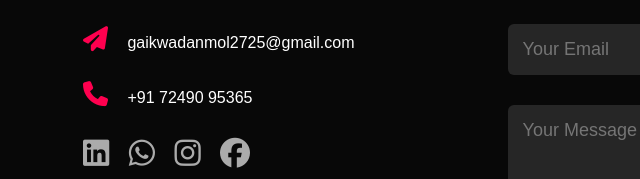
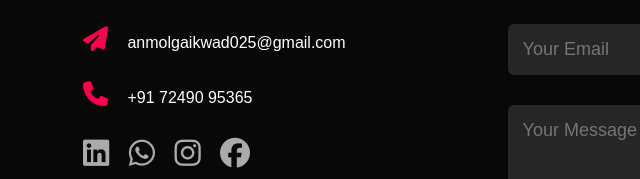
Before and after one commit to AnmolsCodeHub/portfolio_Anmol, a plain HTML site: page index.html in a window 1280 px wide. Shown: the part 2796-2975 px from the top of the page, 45-685 px from the left. Drawn offline with Linux system fonts and the light colour scheme.

Commit message:
Update index.html

```diff
--- a/index.html
+++ b/index.html
@@ -154,7 +154,7 @@
         <div class="row">
         <div class="contact-left">
             <h1 class="sub-tittle">Contact Me</h1>
-            <p><i class="fa-solid fa-paper-plane"></i> gaikwadanmol2725@gmail.com</p>
+            <p><i class="fa-solid fa-paper-plane"></i> anmolgaikwad025@gmail.com</p>
             <p><i class="fa-solid fa-phone"></i> +91 72490 95365</p>
             <div class="social-icons">
                 <a href="https://www.linkedin.com/in/anmol-gaikwad-89346b325?utm_source=share&utm_campaign=share_via&utm_content=profile&utm_medium=android_app" target="_blank"><i class="fa-brands fa-linkedin"></i></a>
@@ -165,7 +165,7 @@
             <a href="My CV.pdf  " class="btn btn2" target="_blank">Download CV</a>
         </div>
         <div class="contact-right">
-            <form action="https://formsubmit.co/gaikwadanmol2725@gmail.com" method="POST">
+            <form action="https://formsubmit.co/anmolgaikwad025@gmail.com" method="POST">
                 <input type="text" name="Name" placeholder="Your Name" required>
                 <input type="email" name="Email" placeholder="Your Email" required>
                 <textarea name="Message" rows="6" placeholder="Your Message"></textarea>
```
